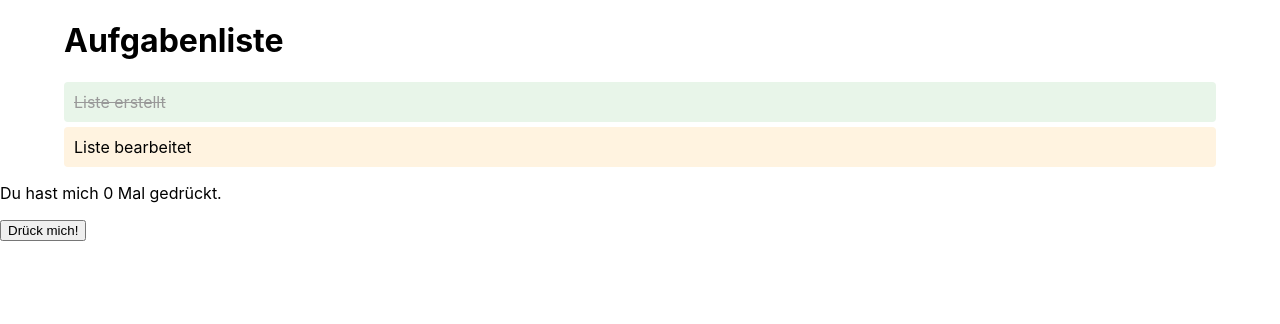
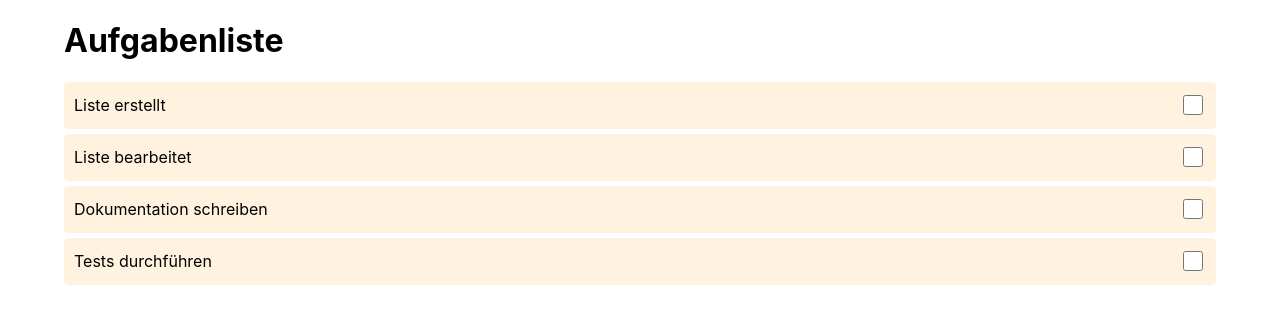
Before and after one commit to Kighlander1975/kigh-first-react-app, a React (Create React App) app: page / in a window 1280 px wide. Shown: the top 324 px of the page. Built offline with nearby package versions, Linux system fonts and the light colour scheme.

Commit message:
Task "TaskList" was expanded and improved a little independently, was NOT a task of further training

```diff
--- a/src/App/TaskList.js
+++ b/src/App/TaskList.js
@@ -1,13 +1,51 @@
-// TaskList.js
+// Tasklist.js
+import { useState } from 'react';
 import styles from './TaskList.module.css';
 
 export function TaskList(props) {
-    const done = props.done || false;
-    const classes = `${styles.task} ${done ? styles.done : styles.notdone}`;
+    const [isDone, setIsDone] = useState(props.done || false);
+    const [showDescription, setShowDescription] = useState(false);
+
+    const classes = `${styles.task} ${isDone ? styles.done : styles.notdone}`;
+
+    const handleCheckboxChange = () => {
+        if (!isDone) {
+            setIsDone(true);
+        }
+    };
+
+    const handleTaskClick = () => {
+        setShowDescription(!showDescription);
+    };
+
+    const handleCheckboxClick = (e) => {
+        e.stopPropagation(); // Verhindert, dass der Task-Click ausgelöst wird
+    };
 
     return (
-        <div className={classes}>
-            {props.aufgabe}
+        <div className={classes} onClick={handleTaskClick} style={{ cursor: 'pointer' }}>
+            <div className={styles.taskHeader}>
+                <span className={styles.taskTitle}>
+                    {props.aufgabe}
+                </span>
+
+                <div onClick={handleCheckboxClick} style={{ padding: '10px', margin: '-10px' }}>
+                    <input
+                        type="checkbox"
+                        checked={isDone}
+                        onChange={handleCheckboxChange}
+                        className={styles.checkbox}
+                        disabled={isDone}
+                    />
+                </div>
+            </div>
+
+            {/* Beschreibung mit zusätzlichem DIV für Grid-Trick */}
+            {props.description && (
+                <div className={`${styles.description} ${showDescription ? styles.visible : styles.hidden}`}>
+                    <div>{props.description}</div>
+                </div>
+            )}
         </div>
     );
 }
--- a/src/App/TaskList.module.css
+++ b/src/App/TaskList.module.css
@@ -15,3 +15,57 @@
     background-color: #fff3e0;
     color: #000;
 }
+
+.taskHeader {
+    display: flex;
+    justify-content: space-between;
+    align-items: center;
+}
+
+.taskTitle {
+    flex: 1;
+    user-select: none;
+}
+
+.checkbox {
+    cursor: pointer;
+    width: 20px;
+    height: 20px;
+    margin-left: 10px;
+}
+
+.checkbox:disabled {
+    cursor: not-allowed;
+}
+
+/* Beschreibung - MIT FADE EFFEKT */
+.description {
+    background-color: rgba(0, 0, 0, 0.05);
+    border-radius: 4px;
+    overflow: hidden;
+
+    /* Grid-Trick für smooth transition */
+    display: grid;
+    grid-template-rows: 0fr;
+    transition: grid-template-rows 0.3s ease,
+                opacity 0.3s ease,
+                margin-top 0.3s ease;
+}
+
+.description > * {
+    overflow: hidden;
+}
+
+.description.visible {
+    opacity: 1;
+    grid-template-rows: 1fr;
+    margin-top: 10px;
+    padding: 10px;
+}
+
+.description.hidden {
+    opacity: 0;
+    grid-template-rows: 0fr;
+    margin-top: 0;
+    padding: 0 10px;
+}
--- a/src/index.js
+++ b/src/index.js
@@ -1,31 +1,35 @@
 // index.js
-import React, { useState } from "react";
+import React from "react";
 import ReactDOM from "react-dom/client";
 import "./index.css";
 import { TaskList } from "./App/TaskList";
 
 const root = ReactDOM.createRoot(document.getElementById("root"));
 
-function Example() {
-
-  const [count, setCount] = useState(0);
-  return (
-    <div>
-      <p>Du hast mich {count} Mal gedrückt.</p>
-      <button onClick={() => setCount(count + 1)}>
-        Drück mich!
-      </button>
-    </div>
-  );
-}
-
 root.render(
     <React.StrictMode>
         <div style={{width: '90%', margin: '0 auto'}}>
-          <h1>Aufgabenliste</h1>
-            <TaskList done={true} aufgabe="Liste erstellt" />
-            <TaskList aufgabe="Liste bearbeitet" />
+            <h1>Aufgabenliste</h1>
+
+            <TaskList
+                aufgabe="Liste erstellt"
+                description="Die Aufgabenliste wurde erfolgreich erstellt und ist nun einsatzbereit."
+            />
+
+            <TaskList
+                aufgabe="Liste bearbeitet"
+                description="Füge neue Funktionen hinzu: Beschreibung anzeigen und Checkbox-Funktionalität."
+            />
+
+            <TaskList
+                aufgabe="Dokumentation schreiben"
+                description="Erstelle eine ausführliche Dokumentation für das Projekt."
+            />
+
+            <TaskList
+                aufgabe="Tests durchführen"
+                description="Führe umfassende Tests durch, um sicherzustellen, dass alles funktioniert."
+            />
         </div>
-        <Example />
     </React.StrictMode>
 );
```
